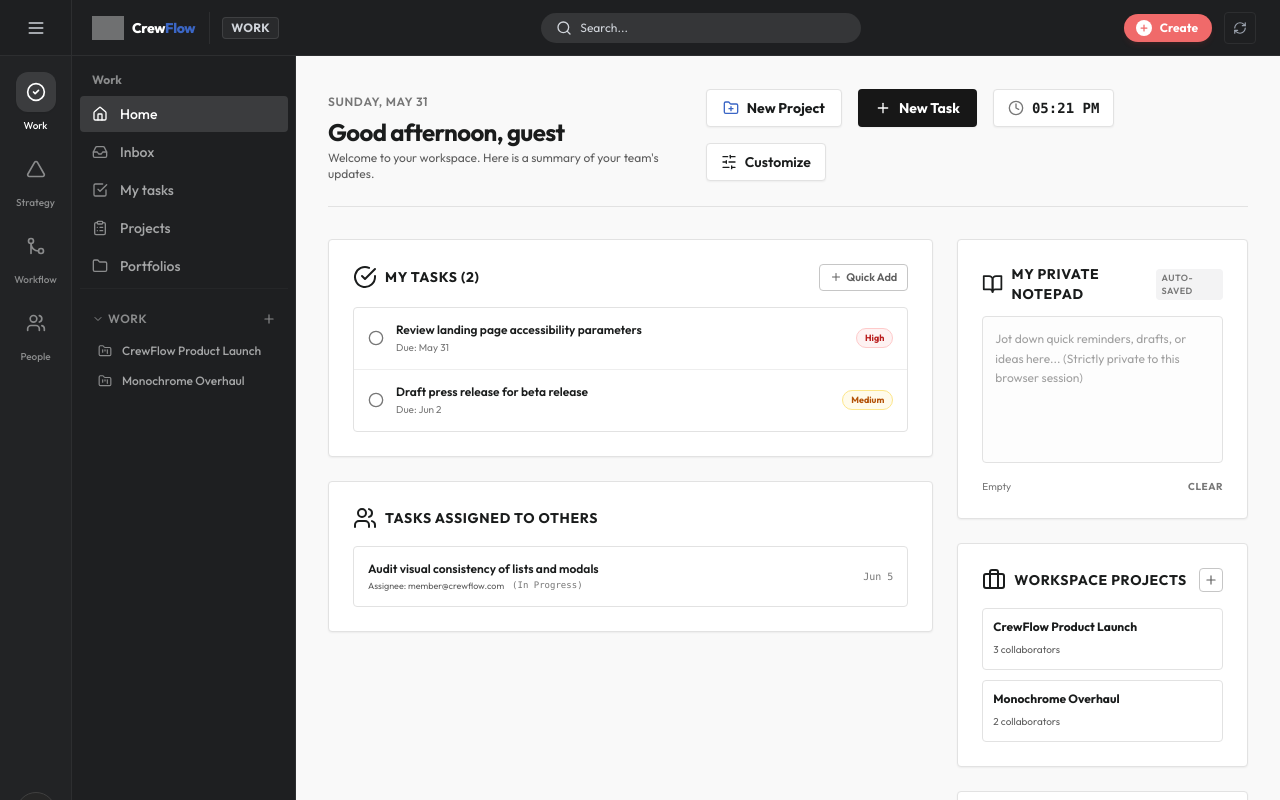
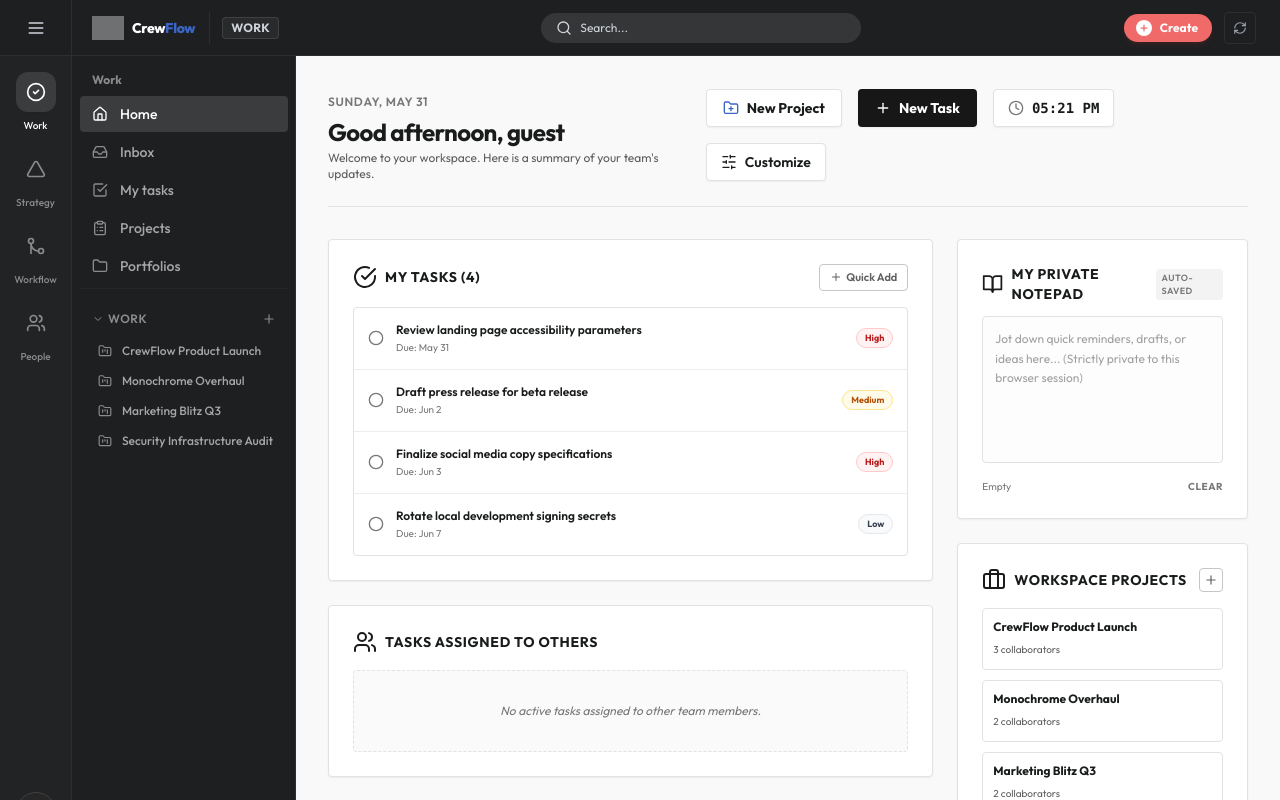
Before and after one commit to Aastha-debug/CrewFlow, a React (Vite) app in the folder frontend/: page / in a window 1280 px wide. Both pictures are taken after a click on the button "SKIP". Built offline with nearby package versions, Linux system fonts and the light colour scheme; grey boxes are pictures that could not be loaded.

Commit message:
feat: initial commit for CrewFlow team task manager

```diff
--- a/frontend/src/App.jsx
+++ b/frontend/src/App.jsx
@@ -70,6 +70,26 @@ function AppContent() {
             { _id: 'guest_id', email: 'guest@crewflow.com', role: 'Admin' },
             { _id: 'member_id_1', email: 'member@crewflow.com', role: 'Member' }
           ]
+        },
+        {
+          _id: 'mock_project_3',
+          name: 'Marketing Blitz Q3',
+          description: 'Multi-channel acquisition campaigns and visual copy asset generation pipelines.',
+          createdBy: 'guest_id',
+          members: [
+            { _id: 'guest_id', email: 'guest@crewflow.com', role: 'Admin' },
+            { _id: 'admin_id_1', email: 'admin@crewflow.com', role: 'Admin' }
+          ]
+        },
+        {
+          _id: 'mock_project_4',
+          name: 'Security Infrastructure Audit',
+          description: 'Compliance audits, database credential rotations, and JWT signature verification updates.',
+          createdBy: 'guest_id',
+          members: [
+            { _id: 'guest_id', email: 'guest@crewflow.com', role: 'Admin' },
+            { _id: 'member_id_1', email: 'member@crewflow.com', role: 'Member' }
+          ]
         }
       ];
 
@@ -101,15 +121,41 @@ function AppContent() {
           updatedAt: new Date().toISOString()
         },
         {
-          _id: 'mock_task_3',
+          _id: 'mock_task_4',
+          projectId: 'mock_project_3',
+          projectName: 'Marketing Blitz Q3',
+          assignedTo: { _id: 'guest_id', email: 'guest@crewflow.com' },
+          title: 'Finalize social media copy specifications',
+          description: 'Approve HSL branding guides for post assets.',
+          dueDate: new Date(Date.now() + 86400000 * 3).toISOString().split('T')[0],
+          priority: 'High',
+          status: 'In Progress',
+          createdAt: new Date().toISOString(),
+          updatedAt: new Date().toISOString()
+        },
+        {
+          _id: 'mock_task_5',
+          projectId: 'mock_project_4',
+          projectName: 'Security Infrastructure Audit',
+          assignedTo: { _id: 'guest_id', email: 'guest@crewflow.com' },
+          title: 'Rotate local development signing secrets',
+          description: 'Ensure local keys match production configurations.',
+          dueDate: new Date(Date.now() + 86400000 * 7).toISOString().split('T')[0],
+          priority: 'Low',
+          status: 'To Do',
+          createdAt: new Date().toISOString(),
+          updatedAt: new Date().toISOString()
+        },
+        {
+          _id: 'mock_task_6',
           projectId: 'mock_project_2',
           projectName: 'Monochrome Overhaul',
-          assignedTo: { _id: 'member_id_1', email: 'member@crewflow.com' },
-          title: 'Audit visual consistency of lists and modals',
-          description: 'Double check all form placeholders in monochrome light theme.',
-          dueDate: new Date(Date.now() + 86400000 * 5).toISOString().split('T')[0],
-          priority: 'Low',
-          status: 'In Progress',
+          assignedTo: { _id: 'guest_id', email: 'guest@crewflow.com' },
+          title: 'Audit dashboard list container rendering',
+          description: 'Confirm scrolling remains smooth on small displays.',
+          dueDate: new Date(Date.now() - 86400000).toISOString().split('T')[0],
+          priority: 'Medium',
+          status: 'Done',
           createdAt: new Date().toISOString(),
           updatedAt: new Date().toISOString()
         }
--- a/frontend/src/components/Header.jsx
+++ b/frontend/src/components/Header.jsx
@@ -195,7 +195,8 @@ const Header = ({
     if (!searchCategory || searchCategory === 'messages') {
       results.messages = [
         { id: 'msg_1', title: 'Scope alignment checklist updated', snippet: 'Aaryan added a new milestone definition to your roadmap layout.', sender: 'aaryan@crewflow.com' },
-        { id: 'msg_2', title: 'Grayscale transition audit request', snippet: 'Check the Monochrome Overhaul project dashboard to audit details.', sender: 'member@crewflow.com' }
+        { id: 'msg_2', title: 'Security audit review schedule', snippet: 'Rotated local signing secrets and verified API endpoints protect middleware configurations.', sender: 'security@crewflow.com' },
+        { id: 'msg_3', title: 'Design specifications feedback', snippet: 'Grayscale layout components finalized for workspace custom fields.', sender: 'design@crewflow.com' }
       ].filter(m => m.title.toLowerCase().includes(q) || m.snippet.toLowerCase().includes(q));
     }
 
--- a/frontend/src/components/PeopleView.jsx
+++ b/frontend/src/components/PeopleView.jsx
@@ -26,7 +26,7 @@ const MOCK_AVATARS = [
 
 const MOCK_DIRECT_MEMBERS = [
   { _id: 'guest_id', name: 'Guest User', email: 'guest@crewflow.com', role: 'Admin', title: 'Principal Product Manager', dept: 'Product & Design', ooo: false },
-  { _id: 'member_id_1', name: 'Member User', email: 'member@crewflow.com', role: 'Member', title: 'Senior Software Engineer', dept: 'Engineering', ooo: true, oooStart: '2026-06-01', oooEnd: '2026-06-08', oooMsg: 'Away on annual vacation. Please contact tech-leads@crewflow.com for blockers.' },
+  { _id: 'member_id_1', name: 'Member User', email: 'member@crewflow.com', role: 'Member', title: 'Senior Software Engineer', dept: 'Engineering', ooo: false, oooStart: '', oooEnd: '', oooMsg: '' },
   { _id: 'admin_id_1', name: 'Admin User', email: 'admin@crewflow.com', role: 'Admin', title: 'VP of Technology', dept: 'Operations & Engineering', ooo: false }
 ];
 
--- a/frontend/src/components/Sidebar.jsx
+++ b/frontend/src/components/Sidebar.jsx
@@ -26,9 +26,7 @@ import {
   Layers,
   Copy,
   FileText,
-  Zap,
-  Sparkles,
-  Package
+  Zap
 } from 'lucide-react';
 import { useAuth } from '../context/AuthContext';
 
@@ -537,24 +535,6 @@ const Sidebar = ({ isOpen, activeModule, setActiveModule, activeView, setActiveV
                 <nav className="space-y-0.5">
                   <button
                     onClick={() => {
-                      setActiveView('workflow-ai');
-                      setActiveProjectId(null);
-                    }}
-                    className={`w-full flex items-center justify-between px-3 py-2 rounded text-sm font-medium transition-colors ${
-                      activeView === 'workflow-ai'
-                        ? 'bg-[#3b3c3e] text-white'
-                        : 'hover:bg-[#2d2e30] text-[#a5a6a7] hover:text-white'
-                    }`}
-                  >
-                    <div className="flex items-center gap-3">
-                      <Sparkles className={`h-4 w-4 ${activeView === 'workflow-ai' ? 'text-white' : 'text-purple-400'}`} />
-                      <span>AI Teammates</span>
-                    </div>
-                    <span className="text-[8px] font-bold uppercase tracking-wider bg-purple-900/40 text-purple-200 border border-purple-800/60 px-1 rounded">Beta</span>
-                  </button>
-
-                  <button
-                    onClick={() => {
                       setActiveView('workflow-templates');
                       setActiveProjectId(null);
                     }}
@@ -642,24 +622,6 @@ const Sidebar = ({ isOpen, activeModule, setActiveModule, activeView, setActiveV
                     <Layers className={`h-4 w-4 ${activeView === 'workflow-task-types' ? 'text-white' : 'text-[#8a8b8c]'}`} />
                     <span>Task types</span>
                   </button>
-
-                  <button
-                    onClick={() => {
-                      setActiveView('workflow-bundles');
-                      setActiveProjectId(null);
-                    }}
-                    className={`w-full flex items-center justify-between px-3 py-2 rounded text-sm font-medium transition-colors ${
-                      activeView === 'workflow-bundles'
-                        ? 'bg-[#3b3c3e] text-white'
-                        : 'hover:bg-[#2d2e30] text-[#a5a6a7] hover:text-white'
-                    }`}
-                  >
-                    <div className="flex items-center gap-3">
-                      <Package className={`h-4 w-4 ${activeView === 'workflow-bundles' ? 'text-white' : 'text-[#8a8b8c]'}`} />
-                      <span>Bundles</span>
-                    </div>
-                    <span className="text-[8px] font-bold uppercase tracking-wider bg-neutral-800 text-neutral-400 border border-neutral-700 px-1 rounded font-sans">Pro</span>
-                  </button>
                 </nav>
               </>
             ) : (
--- a/frontend/src/components/StrategyGoalsView.jsx
+++ b/frontend/src/components/StrategyGoalsView.jsx
@@ -104,7 +104,7 @@ const StrategyGoalsView = ({ projects = [], setActiveView, setActiveProjectId })
       status: 'Completed',
       progress: 100,
       timePeriod: 'Q2 2026',
-      owner: 'member@crewflow.com',
+      owner: 'guest@crewflow.com',
       team: 'Design',
       type: 'team',
       parentObjective: 'Grayscale Interface Overhaul'
@@ -115,7 +115,7 @@ const StrategyGoalsView = ({ projects = [], setActiveView, setActiveProjectId })
       status: 'At risk',
       progress: 15,
       timePeriod: 'Q3 2026',
-      owner: 'admin@crewflow.com',
+      owner: 'guest@crewflow.com',
       team: 'Engineering',
       type: 'team',
       parentObjective: 'Become the #1 Collaboration suite'
--- a/frontend/src/components/TeamView.jsx
+++ b/frontend/src/components/TeamView.jsx
@@ -35,7 +35,7 @@ const TeamView = ({ activeTeamId, setActiveView, projects = [], tasks = [], toke
   const [emailAlias, setEmailAlias] = useState(teamInfo.email);
   const [messagesList, setMessagesList] = useState([
     { id: 1, author: 'guest@crewflow.com', initial: 'GU', bg: 'bg-[#fca5a5] text-[#991b1b]', content: 'Welcome everyone! I have posted our new Grayscale design assets in the Knowledge tab. Please review them for our upcoming sprint kickoff.', date: '3 days ago', comments: 2 },
-    { id: 2, author: 'member@crewflow.com', initial: 'ME', bg: 'bg-[#c084fc] text-[#581c87]', content: 'Just synced the initial bionic reading modes. Let me know if you experience any lag during task rendering checks.', date: '1 day ago', comments: 0 }
+    { id: 2, author: 'guest@crewflow.com', initial: 'GU', bg: 'bg-[#fca5a5] text-[#991b1b]', content: 'I have updated the Q3 roadmap scope definitions. Let me know if anyone has questions about the milestones.', date: 'Yesterday', comments: 1 }
   ]);
   const [newMessage, setNewMessage] = useState('');
 
@@ -58,7 +58,7 @@ const TeamView = ({ activeTeamId, setActiveView, projects = [], tasks = [], toke
   const [knowledgeState, setKnowledgeState] = useState('with-entry'); // 'no-entry' | 'with-entry'
   const [wikis, setWikis] = useState([
     { id: 1, title: 'Grayscale Branding Specifications', desc: 'Outlines standard HSL grayscale colors, fonts (Inter & Outfit), and opacity tokens.', author: 'Guest User', date: 'May 28, 2026' },
-    { id: 2, title: 'Developer Local Setup Protocol', desc: 'Step-by-step guidelines for cloning repositories, configuring mock JWT fallbacks, and starting Vite.', author: 'Member User', date: 'May 29, 2026' }
+    { id: 2, title: 'Security Protocol Checklist', desc: 'Outlines API route protect middleware requirements and environment validation.', author: 'Guest User', date: 'June 01, 2026' }
   ]);
   const [newWikiTitle, setNewWikiTitle] = useState('');
   const [newWikiDesc, setNewWikiDesc] = useState('');
```
